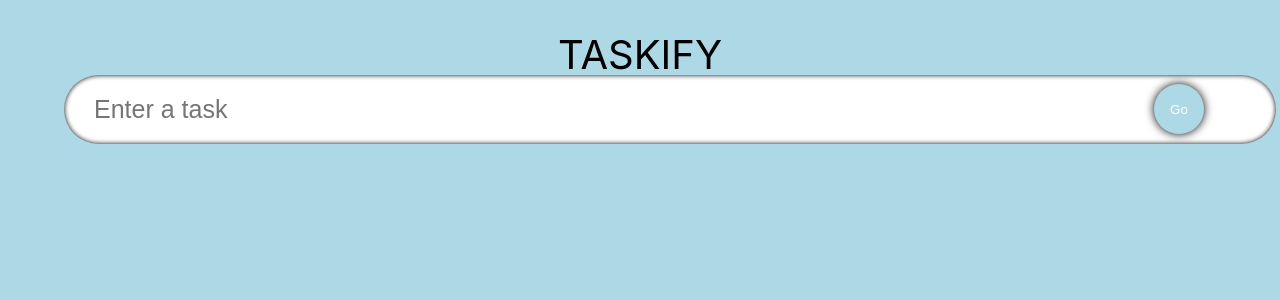
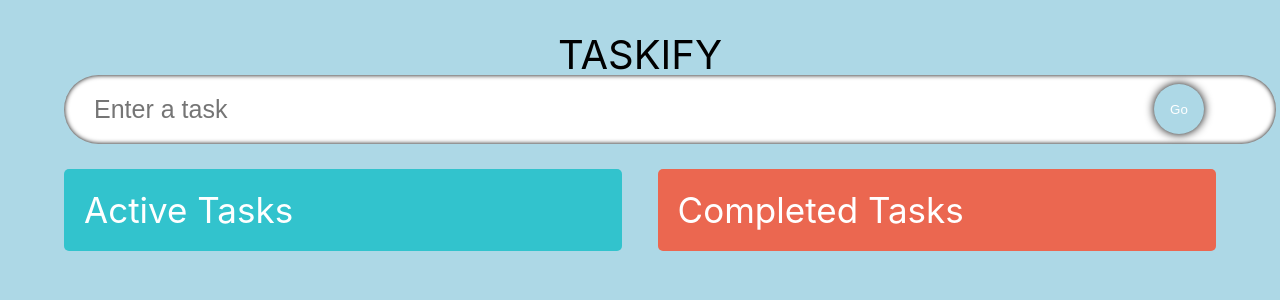
Before and after one commit to jubrealguy/task_tracker, a React (Create React App) app: page / in a window 1280 px wide. Shown: the top 300 px of the page. Built offline with nearby package versions, Linux system fonts and the light colour scheme.

Commit message:
added the completed task section

```diff
--- a/src/components/Todolist.tsx
+++ b/src/components/Todolist.tsx
@@ -10,11 +10,29 @@
 
 const Todolist: React.FC<Props> = ({todos, setTodos}: Props) => {
   return (
-    <div className='todos'>
-      {todos.map((todo) => (
-        <Singletodo key={todo.id} todo={todo} todos={todos} setTodos = {setTodos} />
-      ))}
+    <div className="container">
+      <div className="todos">
+        <span className="todos__heading">Active Tasks</span>
+        {
+          todos.map((todo) => (
+            <Singletodo todo={todo} todos={todos} key={todo.id} setTodos={setTodos} />
+          ))
+        }
+      </div>
+      <div className="todos remove">
+        <span className="todos__heading">Completed Tasks</span>
+        {
+          todos.map((todo) => (
+            <Singletodo todo={todo} todos={todos} key={todo.id} setTodos={setTodos} />
+          ))
+        }
+      </div>
     </div>
+    // <div className='todos'>
+    //   {todos.map((todo) => (
+    //     <Singletodo key={todo.id} todo={todo} todos={todos} setTodos = {setTodos} />
+    //   ))}
+    // </div>
   )
 }
 
--- a/src/components/styles.css
+++ b/src/components/styles.css
@@ -44,22 +44,43 @@
     box-shadow: 0 0 10px black;
 }
 
+.container {
+    display: flex;
+    width: 90%;
+    margin-top: 60px;
+    justify-content: space-between;
+    align-items: flex-start;
+}
+
 .todos {
     padding-top: 5rem;
     display: flex;
-    justify-content: space-evenly;
-    width: 90%;
-    flex-wrap: wrap;
+    flex-direction: column;
+    width: 45%;
+    border-radius: 5px;
+    padding: 20px;
+    background: rgb(50, 195, 205);
+}
+
+.todos__heading {
+    font-size: 35px;
+    color: white;
 }
 
 .todos__single {
     display: flex;
     justify-content: space-between;
-    width: 30%;
     border-radius: 5px;
     padding: 20px;
     margin-top: 15px;
     background: yellow;
+
+    transition: all .2s;
+}
+
+.todos__single:hover {
+    box-shadow: 0 0 5px black;
+    transform: scale(1.03);
 }
 
 .todo__single--text {
@@ -79,3 +100,7 @@
     font-size: 25px;
     cursor: pointer;
 }
+
+.remove {
+    background-color: rgb(235, 103, 80);
+}
```
Also changed, not shown: src/modal.ts (+27 -31 lines).
